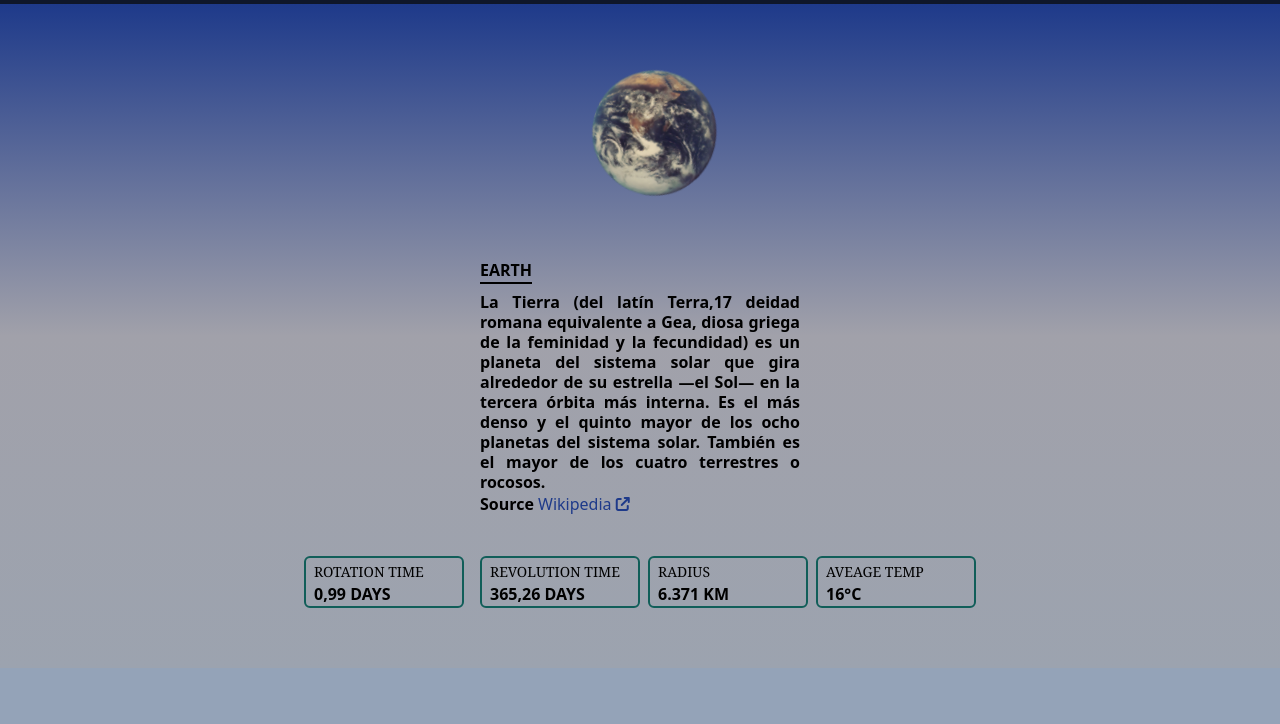
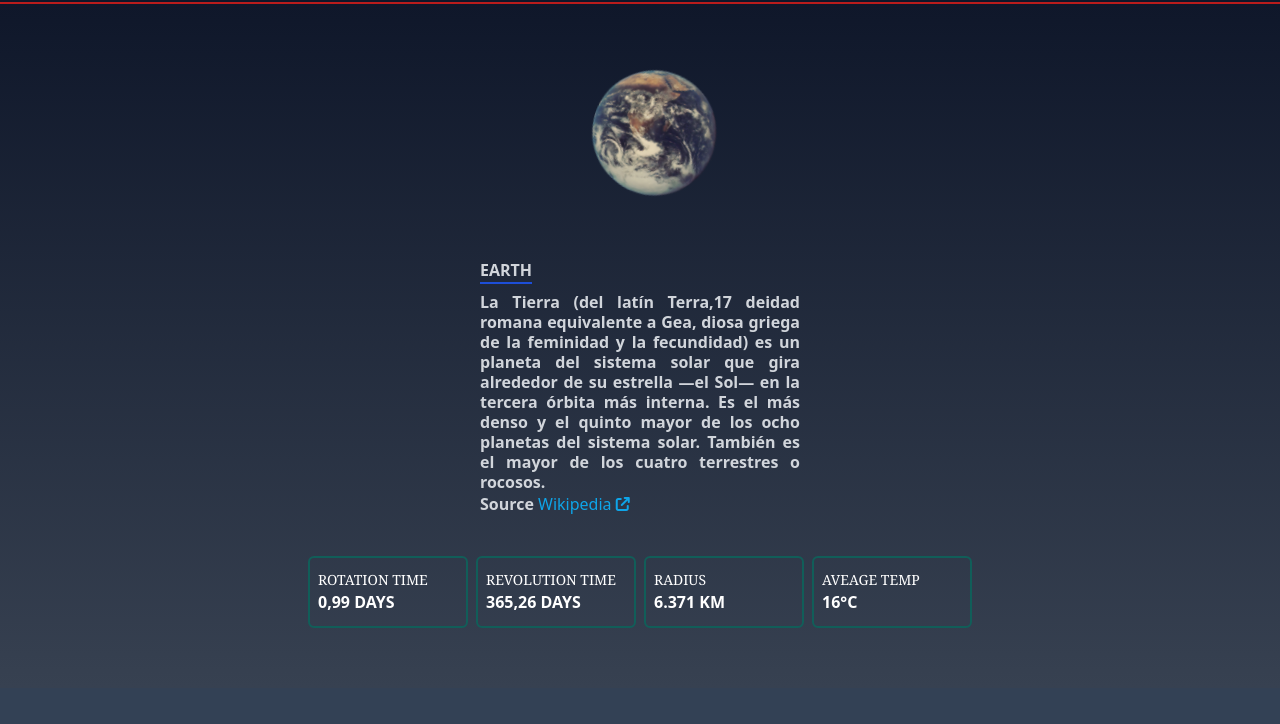
Before and after one commit to fabioFgc7/Solar-system, a website: page index.html in a window 1280 px wide. Shown: the part 76-800 px from the top of the page. Drawn offline with nearby package versions, Linux system fonts and the light colour scheme.

Commit message:
Se modifico el ind4ex.html

```diff
--- a/index.html
+++ b/index.html
@@ -20,9 +20,9 @@
 
 </head>
 
-<body class="max-w-full box-border bg-slate-400  ">
+<body class="max-w-full box-border bg-slate-700  ">
 
-    <div class="w-full">
+
 
         <nav class="md:w-full md:h-20 md:flex h-0  md:items-center md:bg-zinc-700  w-0  text-center">
              <!--Icon  -->
@@ -31,18 +31,18 @@
                 class="btn-panel hamburger--spin-r  md:hidden bottom-auto top-0 right-auto left-0 z-50 ml-3 mt-3 fixed "
                 type="button">
                 <span class="hamburger-box">
-                    <span class=" hamburger-inner"></span>
+                    <span class=" hamburger-inner "></span>
                 </span>
             </button>
             <button
                 class="btn-panels hidden md:hidden  hamburger--spin-r   is-active bottom-auto top-0 right-auto left-0 z-50 ml-5z-50 ml-3 mt-3 fixed "
                 type="button">
                 <span class=" hamburger-box">
-                    <span class=" hamburger-inner "></span>
+                    <span class=" hamburger-inner bg-col"></span>
                 </span>
             </button>
 
-            <ul class="menu text-white fixed  grid grid-cols-1  text-justify bottom-0 top-0 right-0 z-20  -translate-x-full translate-y-0 duration-500 ease-linear h-screen bg-slate-900   w-full  md:flex md:-translate-x-0 md:justify-center md:sticky md:w-full md:items-center md:h-20 md:space-x-2 md:text-sm
+            <ul class="menu text-white fixed  grid grid-cols-1  text-justify bottom-0 top-0 right-0 z-40  -translate-x-full translate-y-0 duration-500 ease-linear h-full bg-slate-900   w-full  md:flex md:-translate-x-0 md:justify-center md:sticky md:w-full md:items-center md:h-20 md:space-x-2 md:text-sm md:border-b-2 md:border-b-red-700
 
         ">
                 <li id="mercury"
@@ -86,48 +86,48 @@
         </nav>
 
         <main
-            class=" grid place-content-center bg-gradient-to-t from-gray-400 via-zinc-400 to-blue-900  md:h-auto">
+            class="text-gray-300 grid place-content-center w-full  bg-gradient-to-b from-slate-900  to-gray-700 md:h-auto">
             <div class="flex place-content-center flex-wrap max-w-3xl border-black   ">
                 <picture class="">
-                    <img id="img" class="w-60 select-none animate-spin-slow   rounded-full
+                    <img id="img" class="w-52 select-none animate-spin-slow   rounded-full
                     md:w-60 md:animate-spin-slow   md:rounded-full md:mt-auto
-                    "  alt="Planets">
+                    " src=""  alt="Planets">
                 </picture>
 
                 <article
                     class="grid place-content-center place-items-center md:place-content-center md:place-items-start mt-5 text-justify w-full ">
-                    <h2 id="nombre" class="font-bold mb-2 border-b-2 border-black"></h2>
+                    <h2 id="nombre" class="font-bold mb-2 border-b-2 border-blue-700"></h2>
                     <p id="description" class="main w-80 h-auto leading-5 font-semibold ">
                     </p>
 
-                    <h4 class="font-semibold space-x-2">Source <a id="link" class="text-blue-900 font-normal" href=""
+                    <h4 class="font-semibold space-x-2">Source <a id="link" class="text-sky-500 font-normal" href=""
                             target="_blank">Wikipedia <i
                                 class="fa-sharp fa-solid fa-arrow-up-right-from-square"></i></a></h4>
                 </article>
 
             </div>
             <div
-                class="grid  w-full  md:grid-cols-4  items-center  mt-10  md:space-x-2 mb-10 text-cyan-900 md:text-black ">
-                <section class="border-2 pt-1 border-teal-800 md:w-40 w-full grid grid-cols-2  place-content-center md:text-justify  md:grid md:grid-cols-1 pl-2 rounded-md mb-5">
-                    <p class="text-sm font-serif ">ROTATION TIME</p>
+                class="grid w-4/5 mr-auto ml-auto  md:w-full  md:grid-cols-4    mt-10  md:gap-2 mb-10 text-cyan-200 md:text-white mb:auto">
+                <section class="border-2  border-teal-800 md:w-40 w-full grid grid-cols-2  place-content-center md:text-justify  md:grid md:grid-cols-1 pl-2 p-3 rounded-md mb-5">
+                    <p class="text-sm font-serif w-auto ">ROTATION TIME</p>
                     <h3 class="font-bold text-right md:text-justify mr-2 " id="rotation"></h3>
                 </section>
-                <section class="border-2 pt-1 border-teal-800 md:w-40 w-full grid grid-cols-2  place-content-center md:text-justify  md:grid md:grid-cols-1 pl-2 rounded-md mb-5">
+                <section class="border-2  border-teal-800 md:w-40 w-full grid grid-cols-2  place-content-center md:text-justify  md:grid md:grid-cols-1 pl-2 p-3 rounded-md mb-5">
                     <p class="text-sm font-serif">REVOLUTION TIME</p>
                     <h3 id="revolution" class="font-bold text-right md:text-justify mr-2"></h3>
                 </section>
-                <section class="border-2 pt-1 border-teal-800 md:w-40 w-full grid grid-cols-2  place-content-center md:text-justify  md:grid md:grid-cols-1 pl-2 rounded-md mb-5 ">
+                <section class="border-2  border-teal-800 md:w-40 w-full grid grid-cols-2  place-content-center md:text-justify  md:grid md:grid-cols-1 pl-2 p-3 items-center rounded-md mb-5 ">
                     <p class="text-sm font-serif">RADIUS</p>
                     <h3 id="radius" class="font-bold text-right md:text-justify mr-2"></h3>
                 </section>
-                <section class="border-2 pt-1 border-teal-800 md:w-40 w-full grid grid-cols-2  place-content-center md:text-justify  md:grid md:grid-cols-1 pl-2 rounded-md mb-5">
+                <section class="border-2  border-teal-800 md:w-40 w-full grid grid-cols-2  place-content-center md:text-justify  md:grid md:grid-cols-1 pl-2 p-3 rounded-md mb-5">
                     <p class="text-sm font-serif">AVEAGE TEMP</p>
                     <h3 id="temp" class="font-bold text-right md:text-justify mr-2"></h3>
                 </section>
             </div>
         </main>
-    </div>
-    <script src="./public/app.js"></script>
+
+    <script src="./app.js"></script>
 </body>
 
 </html>
--- a/package.json
+++ b/package.json
@@ -4,7 +4,7 @@
   "description": "",
   "main": "index.js",
   "scripts": {
-    "build-css": "tailwindcss -i ./src/styles.css -o ./public/css/styles.css --watch",
+    "build": "tailwindcss -i ./src/styles.css -o ./public/css/styles.css --watch",
     "deploy": "gh-pages -d ."
   },
   "keywords": [],
--- a/tailwind.config.js
+++ b/tailwind.config.js
@@ -1,10 +1,13 @@
 /** @type {import('tailwindcss').Config} */
 module.exports = {
-  content: ["./src/**/*.{html,js}", "./public/"],
+  content: ["./src/**/*.{html,js}", "./index.html"],
   theme: {
     extend: {
       animation: {
         'spin-slow': 'spin 100s linear infinite',
+      },
+      backgroundImage: {
+        'background-img': "url('./public/img/background.jpg')",
       }
     },
   },
```
Also changed, not shown: app.js (renamed from public/app.js), public/css/styles.css.
